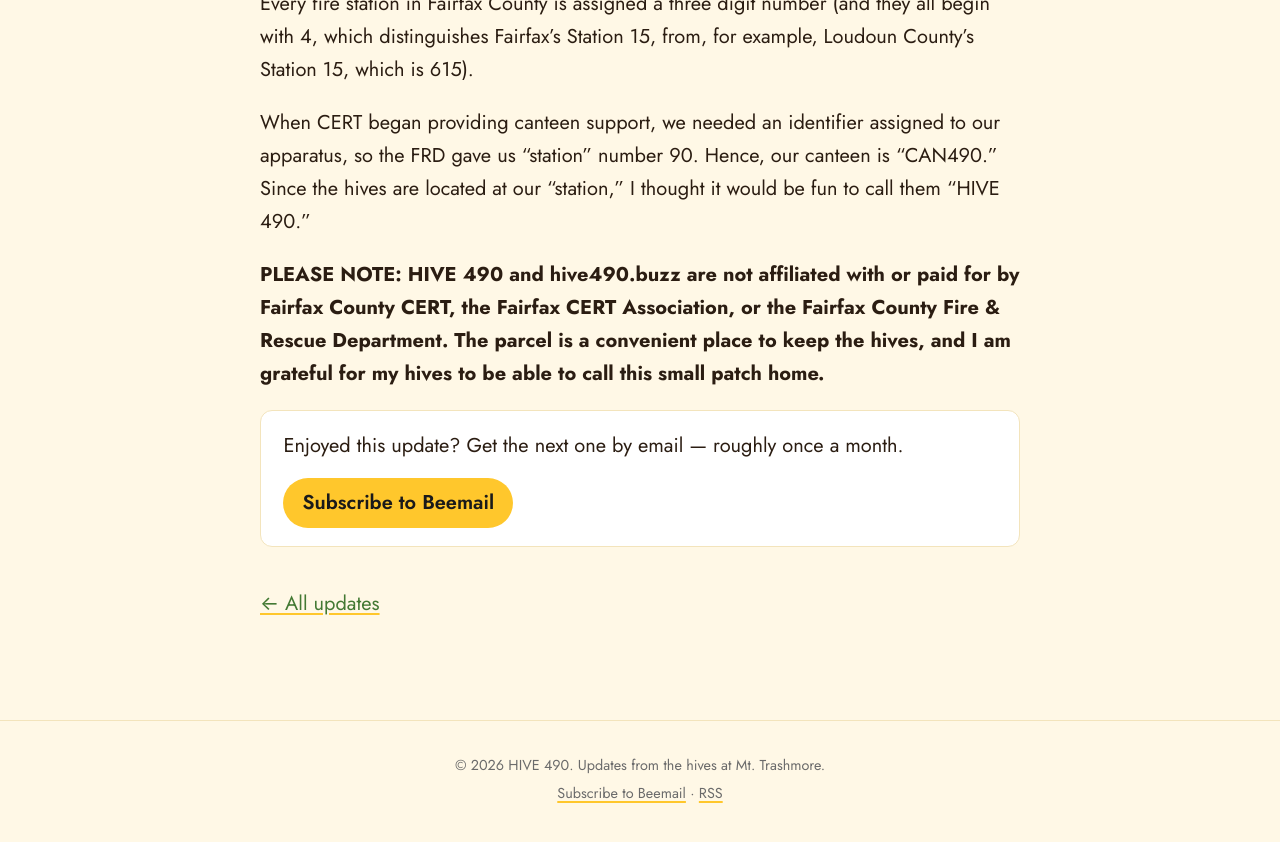
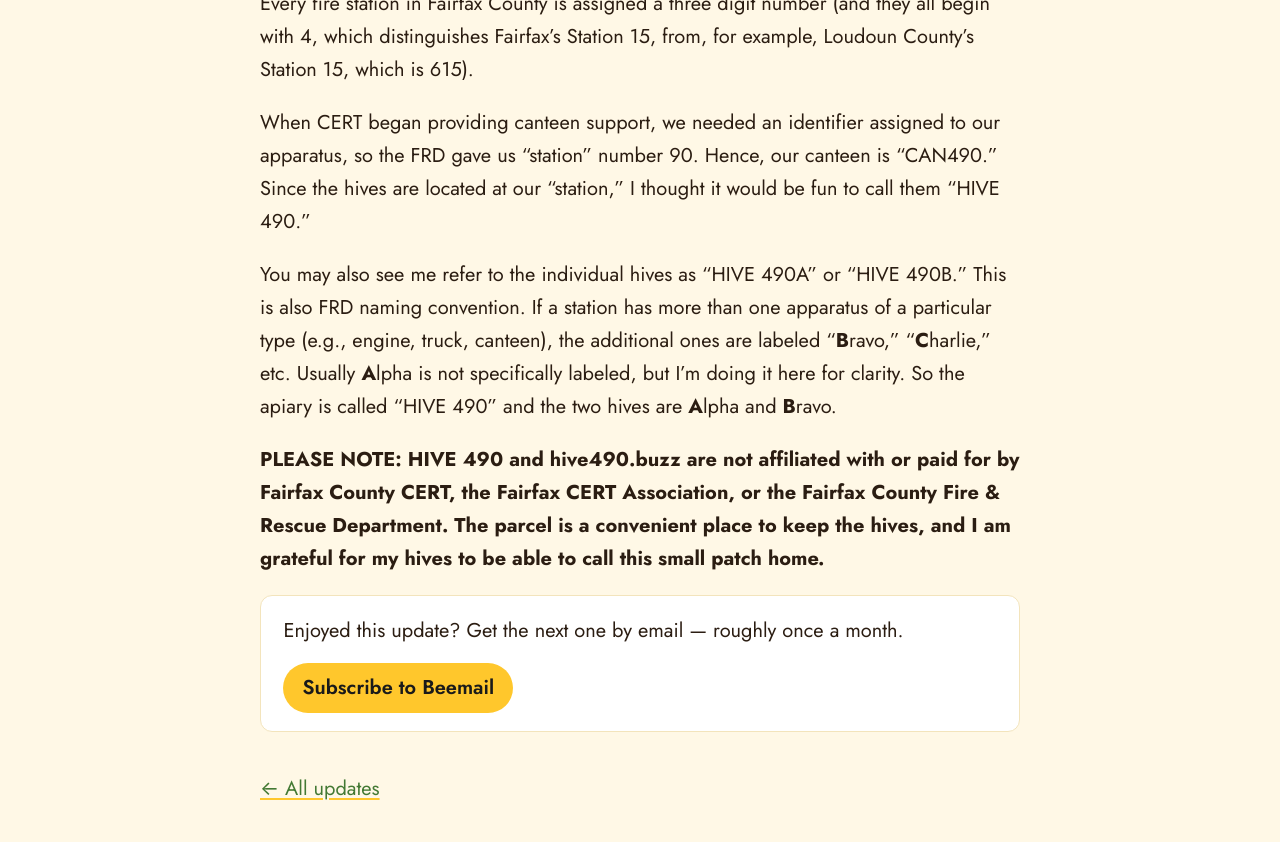
Before and after one commit to mlevin2/HIVE490, a Jekyll site: the page built from _posts/2026-01-02-origin-of-the-name-hive-490.md, in a window 1280 px wide and 900 px high, scrolled down 601 px. Shown: the top 842 px of the window. Built offline with Jekyll 4.4.1, drawn with Linux system fonts in a browser that asks for light colours.

Commit message:
Add image optimization step to workflow, expand naming post
New "make optimize-image" target resizes photos to a sane max size,
strips metadata (including GPS location), and recompresses before
they go into assets/images/ — documented in the post-writing steps
in README.md. Also expanded the HIVE 490 naming post with the
A/Bravo hive naming convention.

Co-Authored-By: Claude Sonnet 5 <noreply@anthropic.com>

```diff
--- a/_posts/2026-01-02-origin-of-the-name-hive-490.md
+++ b/_posts/2026-01-02-origin-of-the-name-hive-490.md
@@ -9,6 +9,8 @@ I have been active in CERT for several years, and when the previous beekeper (ou
 
 Every fire station in Fairfax County is assigned a three digit number (and they all begin with 4, which distinguishes Fairfax's Station 15, from, for example, Loudoun County's Station 15, which is 615).
 
-When CERT began providing canteen support, we needed an identifier assigned to our apparatus, so the FRD gave us "station" number 90. Hence, our canteen is "CAN490." Since the hives are located at our "station," I thought it would be fun to call them "HIVE 490."
+When CERT began providing canteen support, we needed an identifier assigned to our apparatus, so the FRD gave us "station" number 90. Hence, our canteen is "CAN490." Since the hives are located at our "station," I thought it would be fun to call them "HIVE 490.”
+
+You may also see me refer to the individual hives as “HIVE 490A” or “HIVE 490B.” This is also FRD naming convention. If a station has more than one apparatus of a particular type (e.g., engine, truck, canteen), the additional ones are labeled “**B**ravo,” “**C**harlie,” etc. Usually **A**lpha is not specifically labeled, but I’m doing it here for clarity. So the apiary is called “HIVE 490” and the two hives are **A**lpha and **B**ravo.
 
 **PLEASE NOTE: HIVE 490 and hive490.buzz are not affiliated with or paid for by Fairfax County CERT, the Fairfax CERT Association, or the Fairfax County Fire & Rescue Department. The parcel is a convenient place to keep the hives, and I am grateful for my hives to be able to call this small patch home.**
```
Also changed, not shown: README.md, 1 other file.
